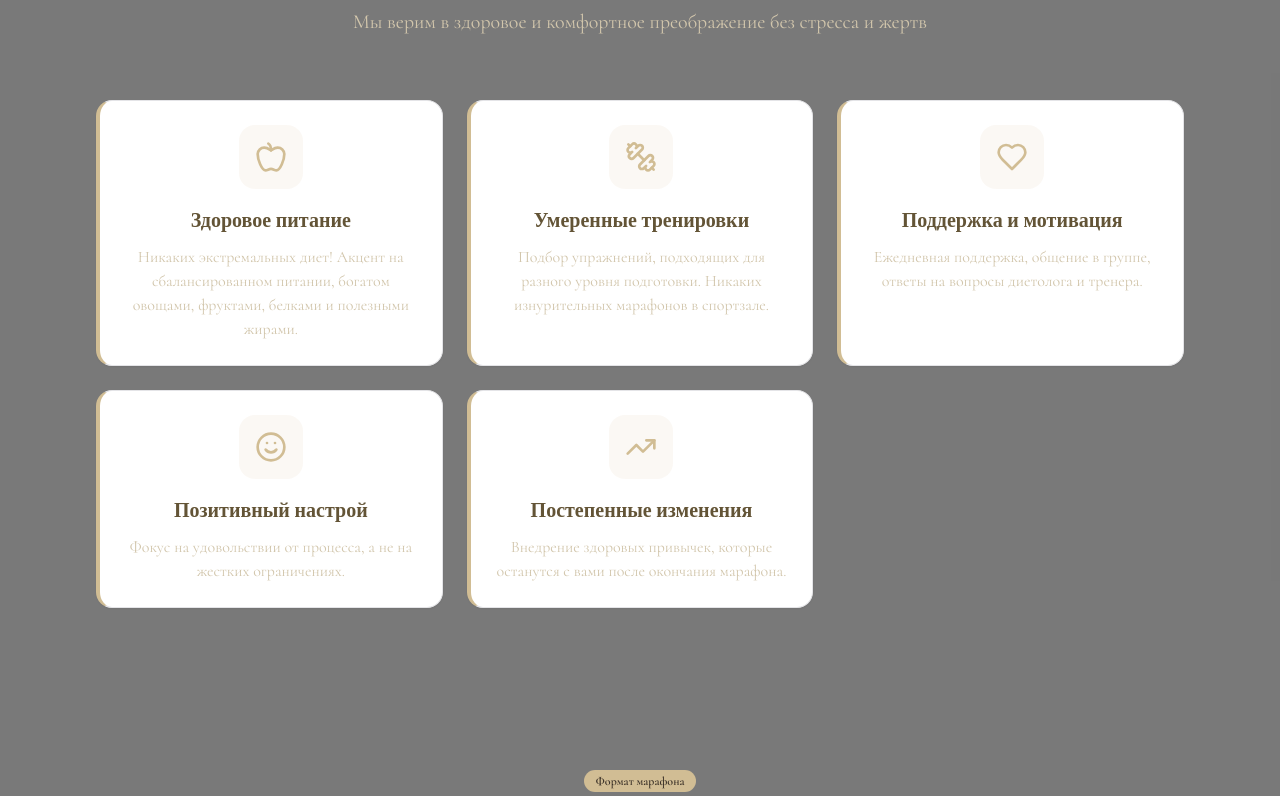
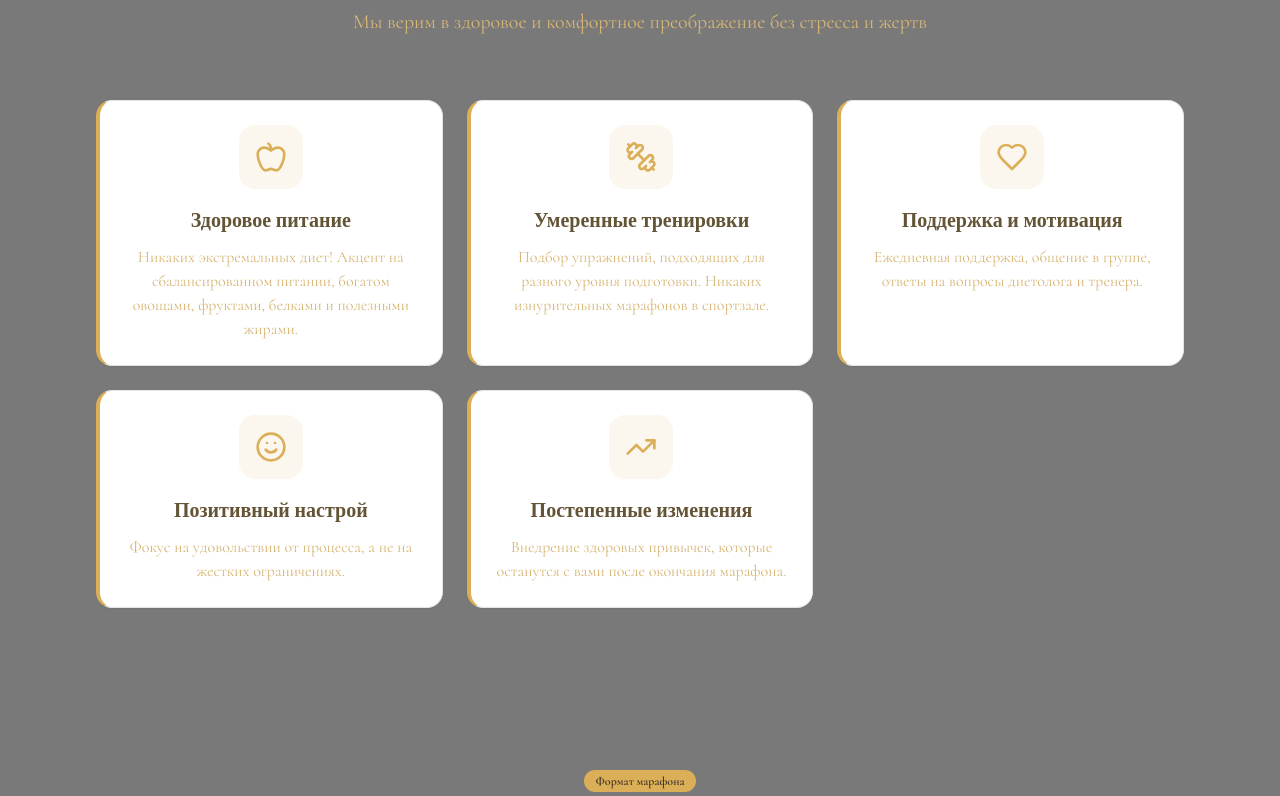
Before and after one commit to pr-poehali-dev/marathon-slimness, a React (Vite) app: page / in a window 1280 px wide. Shown: the part 944-1740 px from the top of the page. Built offline with nearby package versions, Linux system fonts and the light colour scheme.

Commit message:
Сделать бежевый ярче

```diff
--- a/src/index.css
+++ b/src/index.css
@@ -7,7 +7,7 @@
 @layer base {
   :root {
     --background: 0 0% 50%;
-    --foreground: 40 35% 85%;
+    --foreground: 40 60% 75%;
 
     --card: 0 0% 100%;
     --card-foreground: 40 30% 30%;
@@ -15,16 +15,16 @@
     --popover: 0 0% 100%;
     --popover-foreground: 40 30% 30%;
 
-    --primary: 40 40% 70%;
+    --primary: 40 65% 60%;
     --primary-foreground: 30 20% 20%;
 
-    --secondary: 35 35% 65%;
+    --secondary: 35 60% 55%;
     --secondary-foreground: 30 20% 20%;
 
     --muted: 0 0% 40%;
-    --muted-foreground: 40 30% 75%;
+    --muted-foreground: 40 55% 65%;
 
-    --accent: 40 45% 75%;
+    --accent: 40 70% 65%;
     --accent-foreground: 30 20% 20%;
 
     --destructive: 0 84.2% 60.2%;
```
